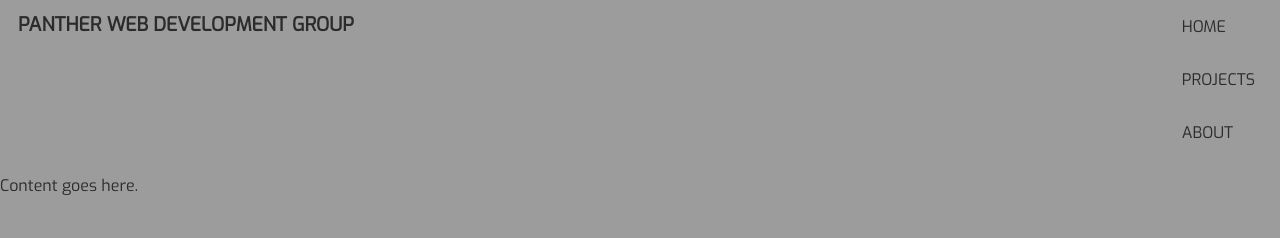
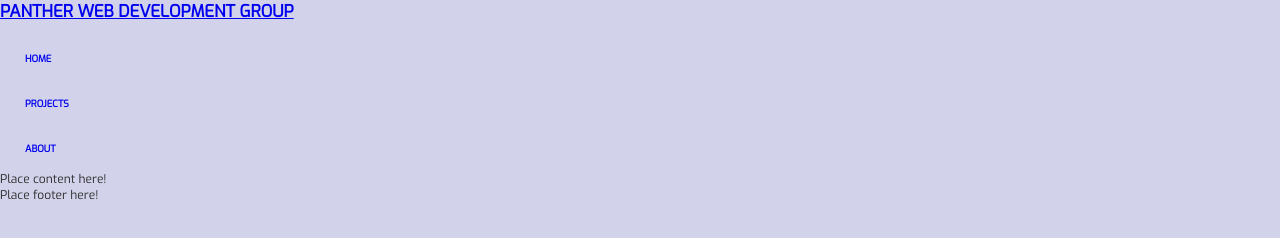
Before and after one commit to NectarCoder/pantherweb-website, a plain HTML site: page docs/index.html in a window 1280 px wide. Drawn offline with Linux system fonts and the light colour scheme.

Commit message:
Updating HTML

```diff
--- a/docs/index.css
+++ b/docs/index.css
@@ -1,58 +1,72 @@
 @import "https://fonts.googleapis.com/css?family=Exo";
 
 :root {
-	--root-font-family: Exo, Helvetica, Arial, sans-serif;
-	--bg-color: rgb(156 156 156 / 1);
-	--fg-color: rgb(43 43 43 / 1);
+	/* Light theme */
+	--bg-color__rgb: 210 210 235;
+	--bg-color: rgb(var(--bg-color__rgb) / 1);
+	--fg-color__rgb: 45 45 45;
+	--fg-color: rgb(var(--fg-color__rgb) / 1);
+	/* Dark theme */
+	--bg-color-dark__rgb: 65 65 65;
+	--bg-color-dark: rgb(var(--bg-color-dark__rgb) / 1);
+	--fg-color-dark__rgb: 215 215 215;
+	--fg-color-dark: rgb(var(--fg-color-dark__rgb) / 1);
+	/* Default options */
+	--font-family: Exo, Helvetica, Arial, sans-serif;
+	--root-font-size: 12px;
+
+	font-family: var(--font-family);
+	font-size: var(--root-font-size);
 }
 
 body {
 	background-color: var(--bg-color);
 	color: var(--fg-color);
-	font-family: var(--root-font-family);
 	margin: auto;
 }
 
 #pw-header {
-	position: relative;
-	left: 0;
-	top: 0;
 	width: 100vw;
+	display: flex;
+	flex-direction: column;
+	gap: 0.1em;
 }
 
-#pw-header-inner {
+#pw-hero {
+	min-height: 35px;
 	display: flex;
-	flex-direction: row;
-	justify-content: space-between;
+	align-content: center;
 }
 
-#pw-header-title {
+#pw-heading {
+	font-size: 1.4em;
 	margin: 0;
 	padding: 0;
-	flex-grow: 1;
+	text-align: center;
+	text-transform: uppercase;
 }
 
-#pw-header-title > a {
-	color: inherit;
-	display: inline-block;
-	font-size: 0.8em;
-	text-decoration: none;
-	text-transform: uppercase;
-	padding: 12px 18px;
+#pw-nav {
+	position: relative;
 }
 
-#pw-navigation-items {
-	flex-direction: row;
-	flex-flow: column;
+#pw-nav-list {
 	list-style: none;
+	flex-flow: row wrap;
+	gap: 0.1em;
+	justify-content: space-around;
 	margin: 0;
 	padding: 0;
 }
 
-#pw-navigation-items > .pw-navigation-item > .pw-navigation-link {
+#pw-nav-list > .pw-nav-item {
+	font-size: 0.8em;
+	font-weight: bold;
+	text-transform: uppercase;
+}
+
+#pw-nav-list > .pw-nav-item > .pw-nav-link {
 	display: inline-block;
-	color: inherit;
 	padding: 16px 25px;
 	text-decoration: none;
-	text-transform: uppercase;
 }
--- a/docs/index.html
+++ b/docs/index.html
@@ -2,38 +2,37 @@
 <html>
 <head>
 	<title>Panther Web Development Group</title>
-		<meta charset="utf-8" />
+	<meta charset="UTF-8" />
 	<meta name="viewport" content="width=device-width, initial-scale=1.0" />
-		<meta name="keywords" content="PantherWeb, Panther Web Development, Panther Web Development Group" />
-		<link rel="stylesheet" type="text/css" href="index.css" />
+	<meta name="keywords" content="PantherWeb, PantherWebDev, Panther Web Development Group" />
+	<link rel="stylesheet" href="./index.css" type="text/css" media="all" />
 </head>
-	<body>
-		<header class="pw-header" id="pw-header">
-			<div class="pw-header-inner" id="pw-header-inner">
-				<section class="pw-header-section">
-					<h1 class="pw-header-title" id="pw-header-title">
-						<a href="./">Panther Web Development Group</a>
+<body class="pw-body" id="pw-body">
+	<header id="pw-header" class="pw-header">
+		<section class="pw-hero" id="pw-hero">
+			<h1 class="pw-heading" id="pw-heading">
+				<a href="./" class="pw-heading-link">Panther Web Development Group</a>
 			</h1>
 		</section>
-				<section class="pw-header-section">
-					<nav class="pw-navigation" id="pw-navigation">
-						<ul class="pw-navigation-items" id="pw-navigation-items">
-							<li class="pw-navigation-item">
-								<a href="./" class="pw-navigation-link">Home</a>
+		<nav class="pw-nav" id="pw-nav">
+			<ul class="pw-nav-list" id="pw-nav-list">
+				<li class="pw-nav-item">
+					<a href="./" class="pw-nav-link">Home</a>
 				</li>
-							<li class="pw-navigation-item">
-								<a href="./projects" class="pw-navigation-link">Projects</a>
+				<li class="pw-nav-item">
+					<a href="./projects" class="pw-nav-link">Projects</a>
 				</li>
-							<li class="pw-navigation-item">
-								<a href="./about" class="pw-navigation-link">About</a>
+				<li class="pw-nav-item">
+					<a href="./about" class="pw-nav-link">About</a>
 				</li>
 			</ul>
 		</nav>
-				</section>
-			</div>
 	</header>
-		<main class="pw-main" id="pw-main">
-			<p>Content goes here.</p>
+	<main id="pw-main" class="pw-main">
+		Place content here!
 	</main>
+	<footer id="pw-footer" class="pw-footer">
+		Place footer here!
+	</footer>
 </body>
 </html>
```
Lines whose indentation alone changed are shown as unchanged.
